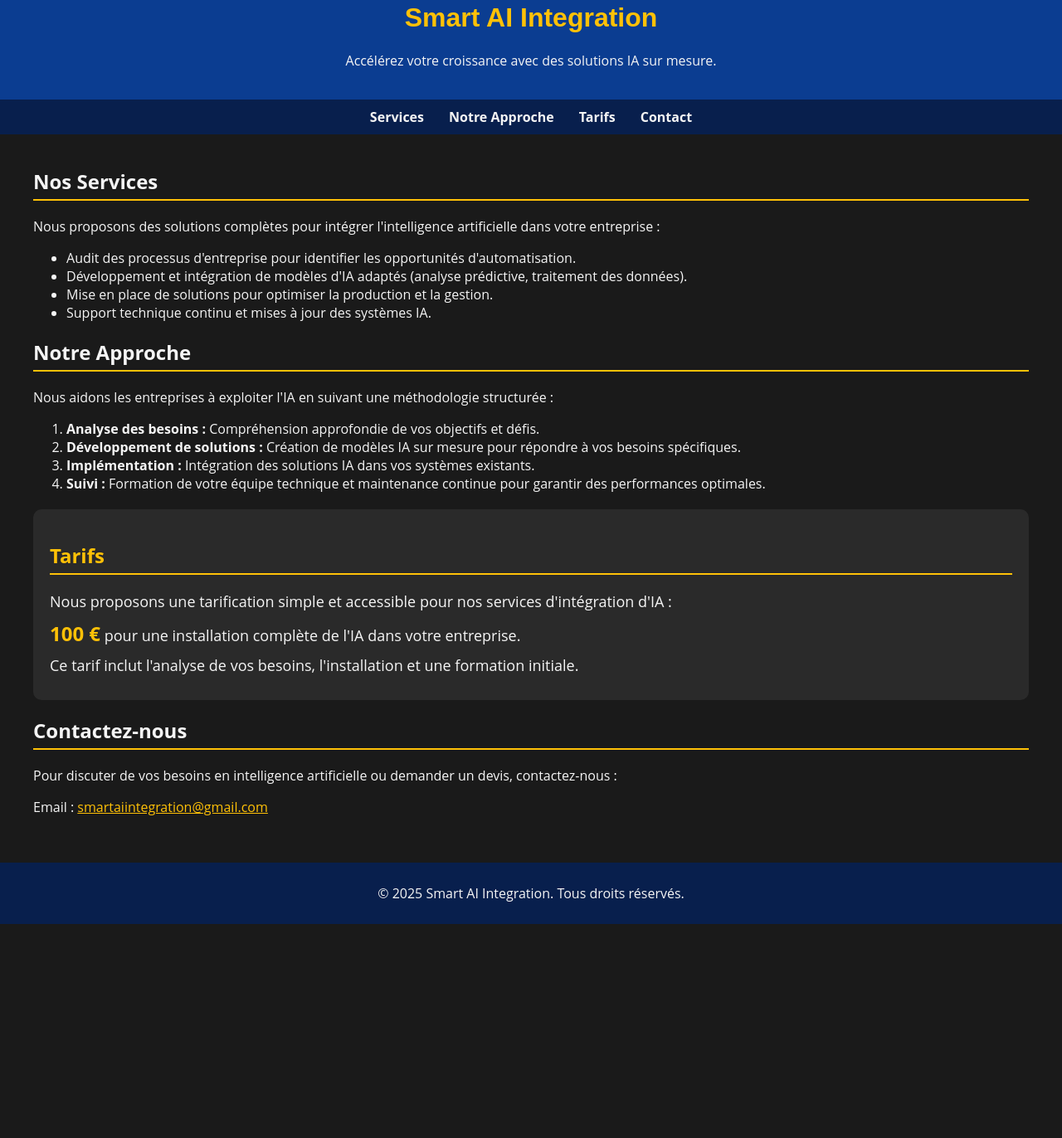
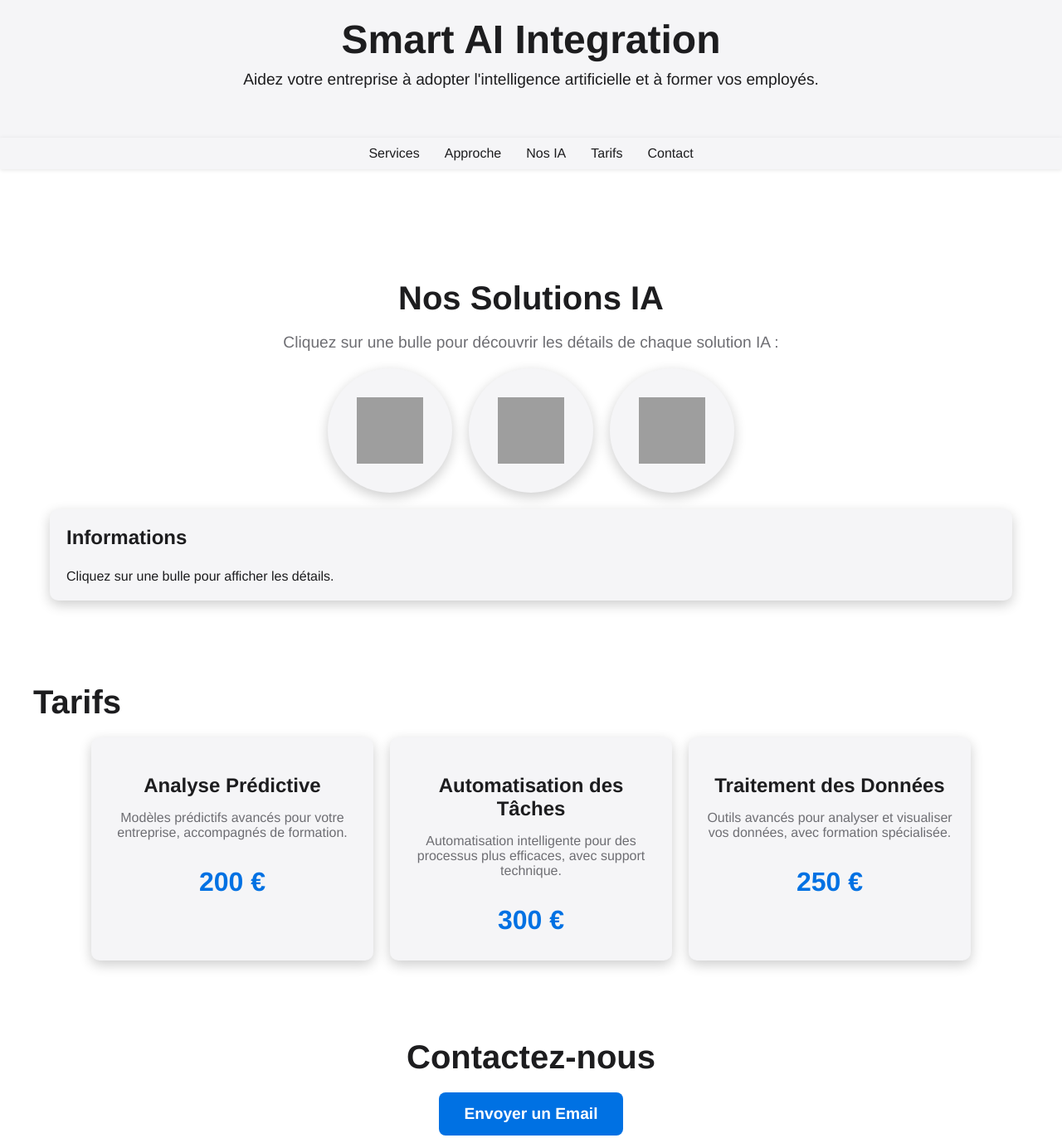
Before and after one commit to SmartAIIntegration/site-integration-ia, a plain HTML site: page index.html in a window 1280 px wide. Shown: the part 38-1410 px from the top of the page at 83% size. Before the commit the page ends 1152 px from the top, so only its background shows below. Drawn offline with Linux system fonts and the light colour scheme; grey boxes are pictures that could not be loaded.

Commit message:
Update index.html

```diff
--- a/index.html
+++ b/index.html
@@ -1,4 +1,7 @@
-<!DOCTYPE html>
+# Rewriting the HTML file to save enhanced content again
+enhanced_file_path = "/mnt/data/smart_ai_integration_enhanced.html"
+
+enhanced_html_content = """<!DOCTYPE html>
 <html lang="fr">
 <head>
     <meta charset="UTF-8">
@@ -6,127 +9,233 @@
     <title>Smart AI Integration</title>
     <style>
         body {
-            font-family: 'Open Sans', Arial, sans-serif;
+            font-family: 'Helvetica Neue', Helvetica, Arial, sans-serif;
             margin: 0;
             padding: 0;
-            background-color: #1a1a1a;
-            color: #f5f5f5;
+            background-color: #fff;
+            color: #1d1d1f;
         }
         header {
-            background-color: #0b3d91;
-            color: #f5f5f5;
-            padding: 20px;
+            background-color: #f5f5f7;
+            color: #1d1d1f;
+            padding: 40px 20px;
             text-align: center;
+        }
+        header h1 {
+            font-size: 3rem;
+            font-weight: 600;
+            margin: 0;
+        }
+        header p {
+            font-size: 1.2rem;
+            margin-top: 10px;
         }
         nav {
             display: flex;
             justify-content: center;
-            background-color: #081f4d;
+            align-items: center;
+            background-color: #f5f5f7;
             padding: 10px 0;
+            position: sticky;
+            top: 0;
+            z-index: 1000;
+            box-shadow: 0 1px 5px rgba(0, 0, 0, 0.1);
         }
         nav a {
-            color: #f5f5f5;
+            color: #1d1d1f;
             text-decoration: none;
             margin: 0 15px;
-            font-weight: bold;
+            font-weight: 500;
+            font-size: 1rem;
         }
         nav a:hover {
             text-decoration: underline;
         }
         .container {
-            padding: 20px;
+            padding: 40px 20px;
             max-width: 1200px;
             margin: 0 auto;
         }
-        h1 {
-            font-family: 'Montserrat', Arial, sans-serif;
-            color: #ffc107;
+        .section {
+            text-align: center;
+            padding: 60px 20px;
         }
-        h2 {
-            border-bottom: 2px solid #ffc107;
-            padding-bottom: 5px;
+        .section h2 {
+            font-size: 2.5rem;
+            font-weight: 600;
+            margin-bottom: 20px;
         }
-        .btn {
+        .section p {
+            font-size: 1.2rem;
+            margin-bottom: 20px;
+            color: #6e6e73;
+        }
+        .bubble-container {
+            display: flex;
+            justify-content: center;
+            flex-wrap: wrap;
+            gap: 20px;
+        }
+        .bubble {
+            width: 150px;
+            height: 150px;
+            border-radius: 50%;
+            background-color: #f5f5f7;
+            box-shadow: 0 5px 15px rgba(0, 0, 0, 0.2);
+            display: flex;
+            justify-content: center;
+            align-items: center;
+            cursor: pointer;
+            transition: transform 0.3s, box-shadow 0.3s;
+        }
+        .bubble img {
+            width: 80px;
+            height: 80px;
+        }
+        .bubble:hover {
+            transform: scale(1.1);
+            box-shadow: 0 8px 20px rgba(0, 0, 0, 0.3);
+        }
+        .info {
+            padding: 20px;
+            background-color: #f5f5f7;
+            margin-top: 20px;
+            border-radius: 10px;
+            box-shadow: 0 5px 15px rgba(0, 0, 0, 0.2);
+            text-align: left;
+        }
+        .info h3 {
+            margin-top: 0;
+            font-size: 1.5rem;
+        }
+        .info p {
+            font-size: 1rem;
+            color: #6e6e73;
+            margin-bottom: 10px;
+        }
+        .pricing {
+            margin-top: 40px;
+        }
+        .pricing h2 {
+            font-size: 2.5rem;
+            font-weight: 600;
+            margin-bottom: 20px;
+        }
+        .pricing-table {
+            display: flex;
+            justify-content: center;
+            flex-wrap: wrap;
+            gap: 20px;
+        }
+        .pricing-card {
+            background-color: #f5f5f7;
+            padding: 20px;
+            border-radius: 10px;
+            box-shadow: 0 5px 15px rgba(0, 0, 0, 0.2);
+            text-align: center;
+            width: 300px;
+        }
+        .pricing-card h3 {
+            font-size: 1.5rem;
+            margin-bottom: 10px;
+        }
+        .pricing-card p {
+            font-size: 1rem;
+            color: #6e6e73;
+            margin-bottom: 15px;
+        }
+        .pricing-card .price {
+            font-size: 2rem;
+            font-weight: 600;
+            color: #0071e3;
+            margin-bottom: 10px;
+        }
+        .contact-button {
             display: inline-block;
-            padding: 10px 20px;
+            padding: 15px 30px;
+            background-color: #0071e3;
             color: #fff;
-            background-color: #ffc107;
             text-decoration: none;
-            border-radius: 5px;
+            font-size: 1.2rem;
             font-weight: bold;
+            border-radius: 8px;
+            transition: background-color 0.3s;
         }
-        .btn:hover {
-            background-color: #e0a800;
+        .contact-button:hover {
+            background-color: #005bb5;
         }
         footer {
-            background-color: #081f4d;
-            color: #f5f5f5;
+            background-color: #f5f5f7;
+            color: #6e6e73;
             text-align: center;
-            padding: 10px 0;
-            margin-top: 20px;
-        }
-        .pricing {
-            background-color: #2a2a2a;
-            padding: 20px;
-            border-radius: 10px;
-            margin-top: 20px;
-        }
-        .pricing h2 {
-            color: #ffc107;
-        }
-        .pricing p {
-            font-size: 18px;
-            margin: 10px 0;
-        }
-        .pricing .price {
-            font-size: 24px;
-            font-weight: bold;
-            color: #ffc107;
+            padding: 20px 10px;
+            margin-top: 40px;
         }
     </style>
+    <script>
+        function showInfo(title, content) {
+            const infoTitle = document.getElementById("info-title");
+            const infoContent = document.getElementById("info-content");
+            infoTitle.textContent = title;
+            infoContent.innerHTML = content;
+        }
+    </script>
 </head>
 <body>
     <header>
         <h1>Smart AI Integration</h1>
-        <p>Accélérez votre croissance avec des solutions IA sur mesure.</p>
+        <p>Aidez votre entreprise à adopter l'intelligence artificielle et à former vos employés.</p>
     </header>
     <nav>
         <a href="#services">Services</a>
-        <a href="#methodologie">Notre Approche</a>
+        <a href="#methodologie">Approche</a>
+        <a href="#ia">Nos IA</a>
         <a href="#pricing">Tarifs</a>
         <a href="#contact">Contact</a>
     </nav>
     <div class="container">
-        <section id="services">
-            <h2>Nos Services</h2>
-            <p>Nous proposons des solutions complètes pour intégrer l'intelligence artificielle dans votre entreprise :</p>
-            <ul>
-                <li>Audit des processus d'entreprise pour identifier les opportunités d'automatisation.</li>
-                <li>Développement et intégration de modèles d'IA adaptés (analyse prédictive, traitement des données).</li>
-                <li>Mise en place de solutions pour optimiser la production et la gestion.</li>
-                <li>Support technique continu et mises à jour des systèmes IA.</li>
-            </ul>
-        </section>
-        <section id="methodologie">
-            <h2>Notre Approche</h2>
-            <p>Nous aidons les entreprises à exploiter l'IA en suivant une méthodologie structurée :</p>
-            <ol>
-                <li><strong>Analyse des besoins :</strong> Compréhension approfondie de vos objectifs et défis.</li>
-                <li><strong>Développement de solutions :</strong> Création de modèles IA sur mesure pour répondre à vos besoins spécifiques.</li>
-                <li><strong>Implémentation :</strong> Intégration des solutions IA dans vos systèmes existants.</li>
-                <li><strong>Suivi :</strong> Formation de votre équipe technique et maintenance continue pour garantir des performances optimales.</li>
-            </ol>
+        <section id="ia" class="section">
+            <h2>Nos Solutions IA</h2>
+            <p>Cliquez sur une bulle pour découvrir les détails de chaque solution IA :</p>
+            <div class="bubble-container">
+                <div class="bubble" onclick="showInfo('Analyse Prédictive', '<p>Optimisez vos décisions grâce à des modèles prédictifs avancés adaptés à votre secteur.</p><p>Applications : gestion de la chaîne d\\'approvisionnement, prévisions de ventes, maintenance prédictive.</p><p>Bénéfices : réduction des coûts, amélioration de la précision des prévisions.</p><p>Formation incluse : Formation des responsables aux outils de prévision.</p>')">
+                    <img src="https://cdn-icons-png.flaticon.com/512/84/84380.png" alt="Loupe noire">
+                </div>
+                <div class="bubble" onclick="showInfo('Automatisation des Tâches', '<p>Réduisez les coûts et améliorez l\\'efficacité avec l\\'automatisation intelligente de vos processus.</p><p>Applications : traitement des documents, gestion des flux de travail, support client automatisé.</p><p>Bénéfices : gain de temps, réduction des erreurs humaines.</p><p>Formation incluse : Formation des opérateurs sur les workflows automatisés.</p>')">
+                    <img src="https://cdn-icons-png.flaticon.com/512/126/126472.png" alt="Engrenage noir">
+                </div>
+                <div class="bubble" onclick="showInfo('Traitement des Données', '<p>Exploitez la puissance des données avec des outils d\\'analyse et de gestion avancés.</p><p>Applications : analyse de données massives, extraction d\\'informations, visualisation des données.</p><p>Bénéfices : meilleure prise de décision, détection rapide des anomalies.</p><p>Formation incluse : Formation des analystes sur les outils de visualisation et d\\'analyse.</p>')">
+                    <img src="https://cdn-icons-png.flaticon.com/512/1828/1828817.png" alt="Graphique noir">
+                </div>
+            </div>
+            <div class="info">
+                <h3 id="info-title">Informations</h3>
+                <div id="info-content">Cliquez sur une bulle pour afficher les détails.</div>
+            </div>
         </section>
         <section id="pricing" class="pricing">
             <h2>Tarifs</h2>
-            <p>Nous proposons une tarification simple et accessible pour nos services d'intégration d'IA :</p>
-            <p><span class="price">100 €</span> pour une installation complète de l'IA dans votre entreprise.</p>
-            <p>Ce tarif inclut l'analyse de vos besoins, l'installation et une formation initiale.</p>
+            <div class="pricing-table">
+                <div class="pricing-card">
+                    <h3>Analyse Prédictive</h3>
+                    <p>Modèles prédictifs avancés pour votre entreprise, accompagnés de formation.</p>
+                    <p class="price">200 €</p>
+                </div>
+                <div class="pricing-card">
+                    <h3>Automatisation des Tâches</h3>
+                    <p>Automatisation intelligente pour des processus plus efficaces, avec support technique.</p>
+                    <p class="price">300 €</p>
+                </div>
+                <div class="pricing-card">
+                    <h3>Traitement des Données</h3>
+                    <p>Outils avancés pour analyser et visualiser vos données, avec formation spécialisée.</p>
+                    <p class="price">250 €</p>
+                </div>
+            </div>
         </section>
-        <section id="contact">
+        <section id="contact" class="section">
             <h2>Contactez-nous</h2>
-            <p>Pour discuter de vos besoins en intelligence artificielle ou demander un devis, contactez-nous :</p>
-            <p>Email : <a href="mailto:smartaiintegration@gmail.com" style="color: #ffc107;">smartaiintegration@gmail.com</a></p>
+            <a href="mailto:smartaiintegration@gmail.com" class="contact-button">Envoyer un Email</a>
         </section>
     </div>
     <footer>
@@ -134,3 +243,9 @@
     </footer>
 </body>
 </html>
+"""
+
+with open(enhanced_file_path, "w") as file:
+    file.write(enhanced_html_content)
+
+enhanced_file_path
```
